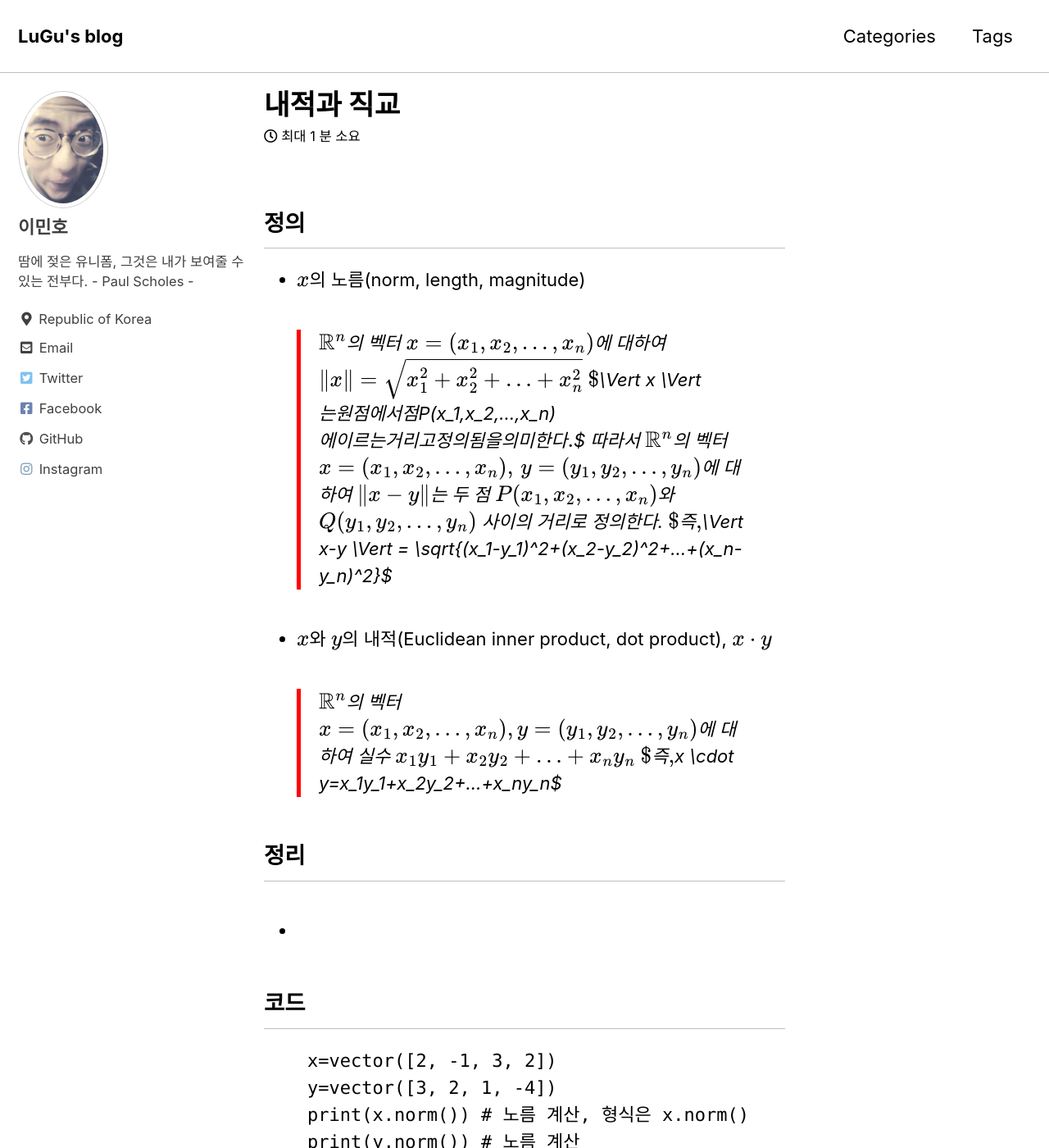
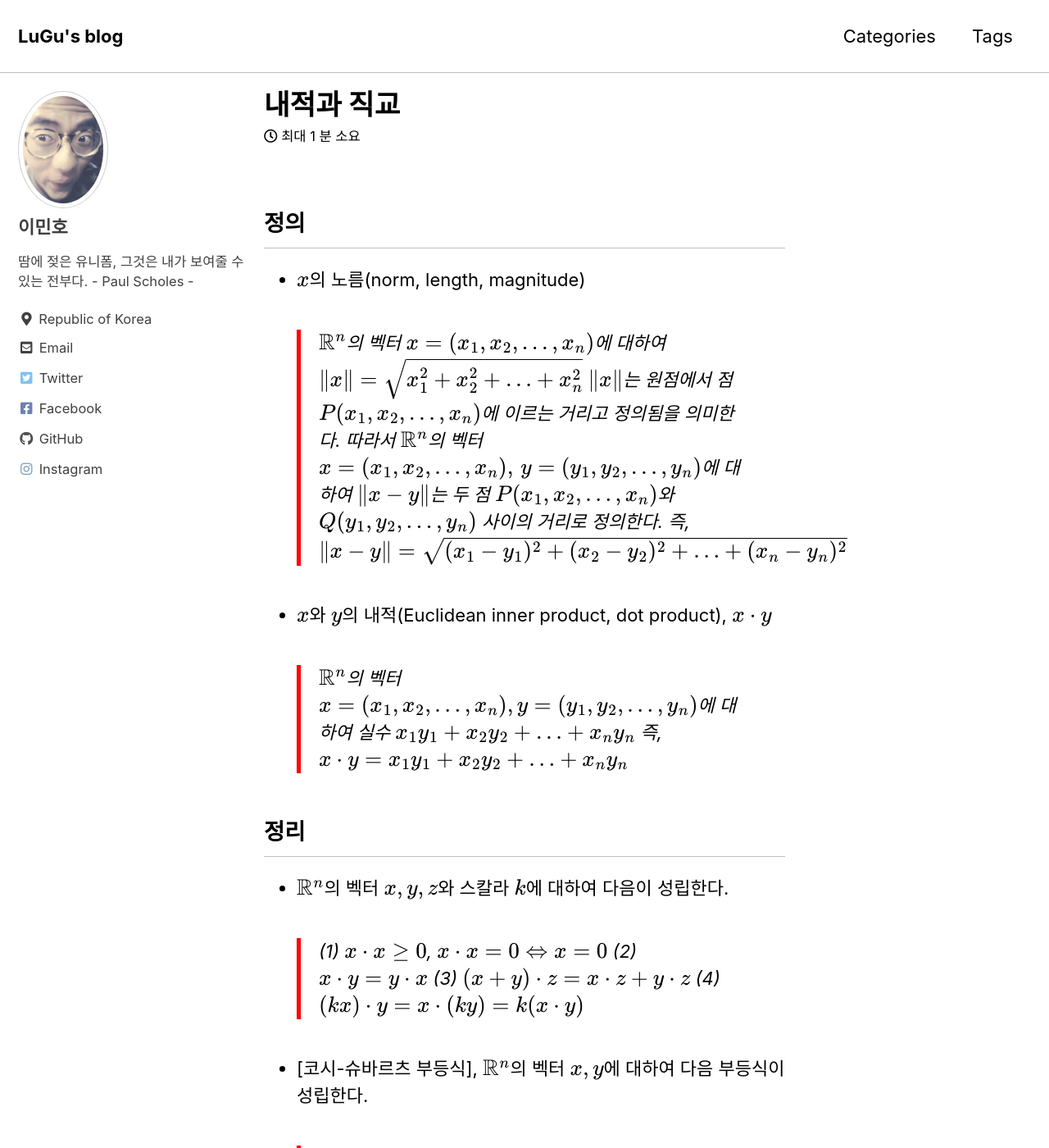
Before and after one commit to DSLuGu/DSLuGu.github.io, a Jekyll site: the page built from _posts/2020-09-09-내적과직교.md, in a window 1280 px wide and 1400 px high. Shown: the whole window at 82% size. Built offline with Jekyll 4.4.1, drawn with Linux system fonts in a browser that asks for light colours; cached includes are drawn as plain includes; formulas are drawn with MathJax 3; some of the changed text lies outside the part shown.

Commit message:
Posting  내적과 직교

```diff
--- a/_posts/2020-09-09-내적과직교.md
+++ b/_posts/2020-09-09-내적과직교.md
@@ -17,19 +17,26 @@ last_modified_at: 2020-09-10T12:00:00+09:00
 ## 정의
 
 - $x$의 노름(norm, length, magnitude)
-    > $\mathbb{R}^{n}$의 벡터 $x=(x_1,x_2,...,x_n)$에 대하여 $\Vert x \Vert=\sqrt{x_1^2+x_2^2+...+x_n^2}$ $\\$
-    > $\Vert x \Vert$는 원점에서 점 $P(x_1,x_2,...,x_n)$에 이르는 거리고 정의됨을 의미한다. $\\$
-    > 따라서 $\mathbb{R}^{n}$의 벡터 $x=(x_1,x_2,...,x_n),\,y=(y_1,y_2,...,y_n)$에 대하여 $\Vert x-y \Vert$는 두 점 $P(x_1,x_2,...,x_n)$와 $Q(y_1,y_2,...,y_n)$ 사이의 거리로 정의한다. $\\$
+    > $\mathbb{R}^{n}$의 벡터 $x=(x_1,x_2,...,x_n)$에 대하여 $\Vert x \Vert=\sqrt{x_1^2+x_2^2+...+x_n^2}$
+    > $\Vert x \Vert$는 원점에서 점 $P(x_1,x_2,...,x_n)$에 이르는 거리고 정의됨을 의미한다.
+    > 따라서 $\mathbb{R}^{n}$의 벡터 $x=(x_1,x_2,...,x_n),\,y=(y_1,y_2,...,y_n)$에 대하여 $\Vert x-y \Vert$는 두 점 $P(x_1,x_2,...,x_n)$와 $Q(y_1,y_2,...,y_n)$ 사이의 거리로 정의한다.
     > 즉, $\Vert x-y \Vert = \sqrt{(x_1-y_1)^2+(x_2-y_2)^2+...+(x_n-y_n)^2}$
 
 - $x$와 $y$의 내적(Euclidean inner product, dot product), $x \cdot y$
-    > $\mathbb{R}^{n}$의 벡터 $x=(x_1,x_2,...,x_n), y=(y_1,y_2,...,y_n)$에 대하여 실수 $x_1y_1+x_2y_2+...+x_ny_n$ $\\$
+    > $\mathbb{R}^{n}$의 벡터 $x=(x_1,x_2,...,x_n), y=(y_1,y_2,...,y_n)$에 대하여 실수 $x_1y_1+x_2y_2+...+x_ny_n$
     > 즉, $x \cdot y=x_1y_1+x_2y_2+...+x_ny_n$
 
 ## 정리
 
--
-    >
+- $\mathbb{R}^{n}$의 벡터 $x, y, z$와 스칼라 $k$에 대하여 다음이 성립한다.
+    > (1) $x \cdot x \ge 0$, $x \cdot x=0 \Leftrightarrow x=0$
+    > (2) $x \cdot y=y \cdot x$
+    > (3) $(x+y) \cdot z=x \cdot z+y \cdot z$
+    > (4) $(kx) \cdot y=x \cdot (ky)=k(x \cdot y)$
+
+- [코시-슈바르츠 부등식], $\mathbb{R}^{n}$의 벡터 $x, y$에 대하여 다음 부등식이 성립한다.
+    > $|x \cdot y| \le \Vert x \Vert \Vert y \Vert$
+    > 단, 등호는 $x, y$ 중 하나가 다른 것의 실수배일 때만 성립한다.
 
 ## 코드
 
```
